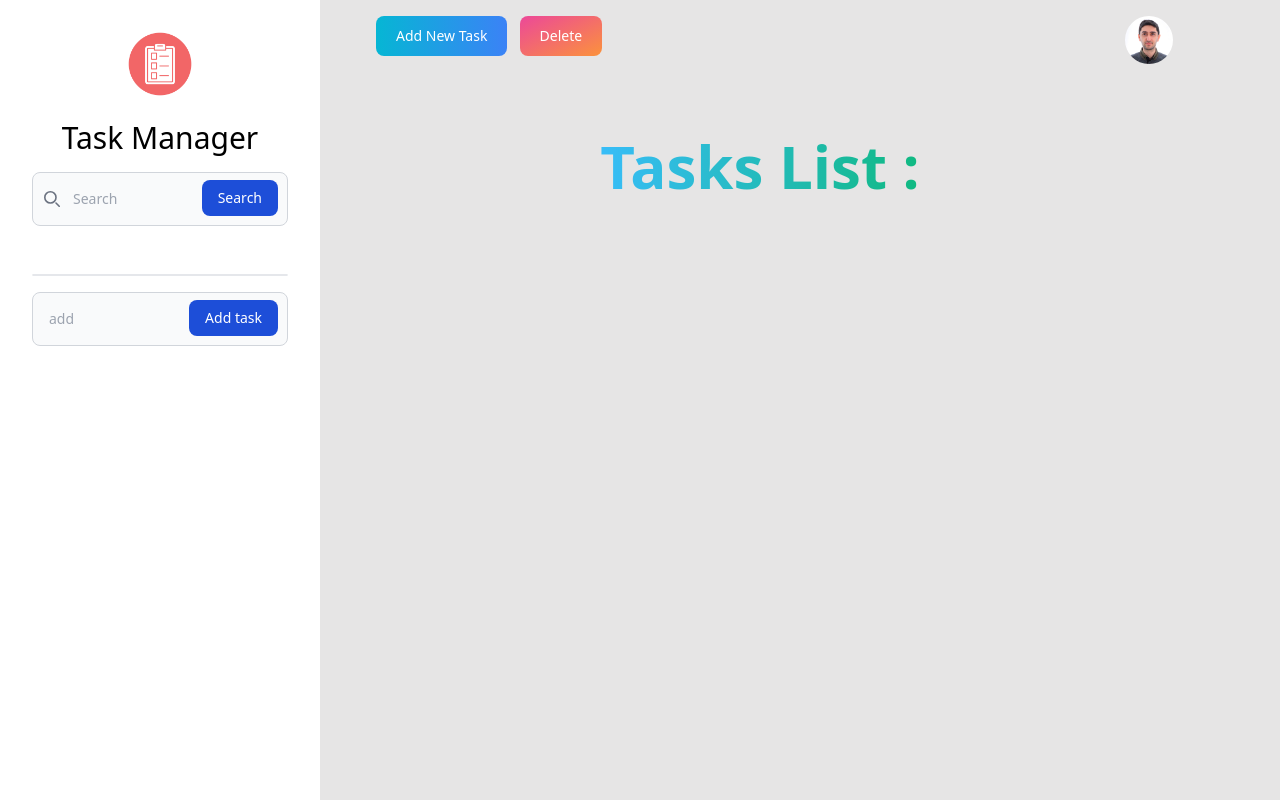
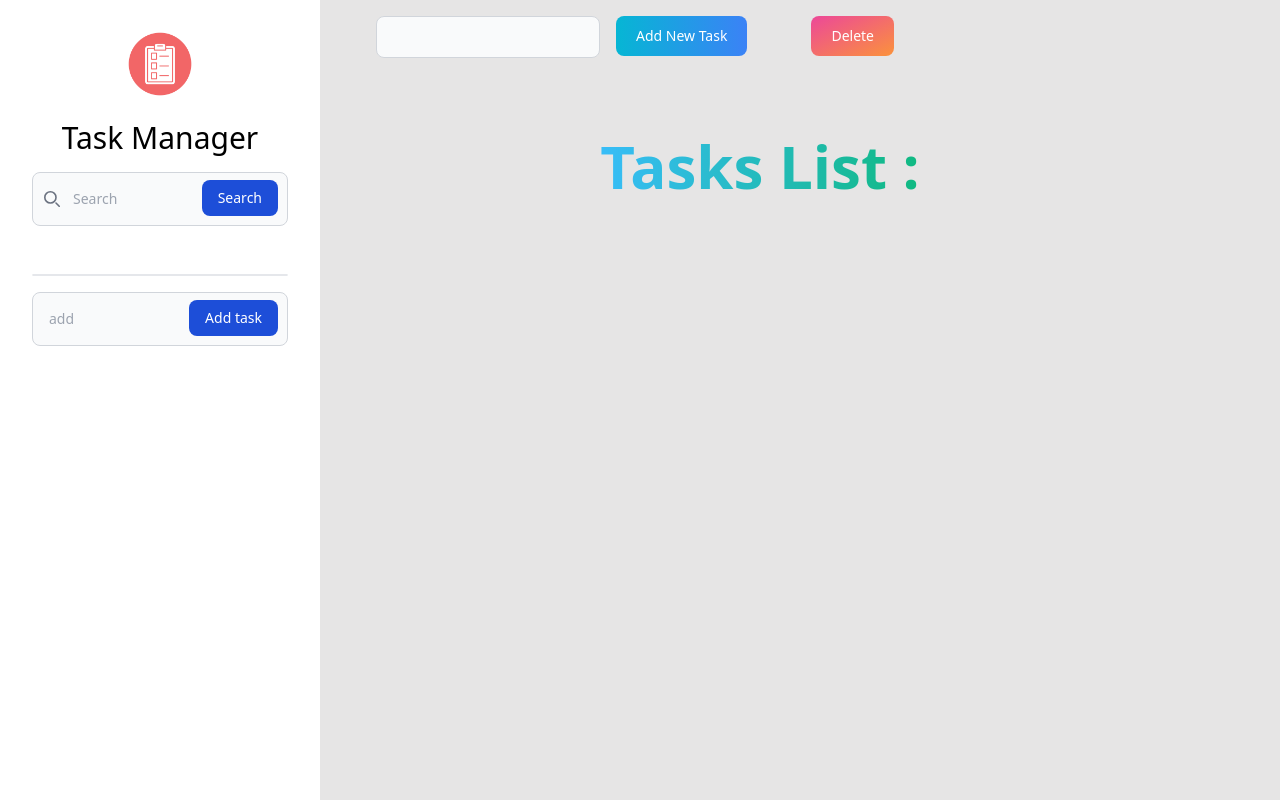
Before and after one commit to amindev92/advance_crud_with_php, a PHP site: page /Final_Projects/views/main.php in a window 1280 px wide. Run offline with PHP 8.4, Linux system fonts and the light colour scheme; the template is opened without the code that fills it, so the values that code supplies are empty; some libraries are stand-ins or nearby versions.

Commit message:
fix add task operate

```diff
--- a/views/main.php
+++ b/views/main.php
@@ -105,16 +105,32 @@
     </nav>
 
     <section class="taskManager relative left-1/4 h-screen pt-6 ">
-        <div class="topMenu flex justify-between pl-14 pt-4 fixed top-0 w-4/6">
-            <div class="topMenu__buttons">
-                <button type="button" class="text-white bg-gradient-to-r from-cyan-500 to-blue-500 hover:bg-gradient-to-bl focus:ring-4 focus:outline-none focus:ring-cyan-300 dark:focus:ring-cyan-800 font-medium rounded-lg text-sm px-5 py-2.5 text-center mr-2 mb-2">Add
+    <div class="topMenu flex justify-between pl-14 pt-4 fixed top-0 w-4/6">
+            <div class="topMenu__buttons flex justify-between">
+
+                <div class="addTask mr-4">
+                    <input type="text" id="addTaskInput" aria-describedby="helper-text-explanation" class="bg-gray-50 border border-gray-300 text-gray-900 text-sm rounded-lg focus:ring-blue-500 focus:border-blue-500 block w-full p-2.5  dark:bg-gray-700 dark:border-gray-600 dark:placeholder-gray-400 dark:text-white dark:focus:ring-blue-500 dark:focus:border-blue-500">
+                </div>
+
+                <button type="button" id="addTaskBtn" class="text-white bg-gradient-to-r from-cyan-500 to-blue-500 hover:bg-gradient-to-bl focus:ring-4 focus:outline-none focus:ring-cyan-300 dark:focus:ring-cyan-800 font-medium rounded-lg text-sm px-5 py-2.5 text-center mr-16 mb-2">Add
                     New Task</button>
                 <button type="button" class="text-white bg-gradient-to-br from-pink-500 to-orange-400 hover:bg-gradient-to-bl focus:ring-4 focus:outline-none focus:ring-pink-200 dark:focus:ring-pink-800 font-medium rounded-lg text-sm px-5 py-2.5 text-center mr-2 mb-2">Delete</button>
 
             </div>
             <div class="topMenu__img w-12">
-                <img src="<?php echo BASE_URL; ?>assets/img/2.jpg" class="w-full h-full rounded-full">
+                <!-- <img src="<?php echo $user->image; ?>" id="topMenu__img-avatar" class="w-full h-full rounded-full "> -->
+                <div class="subMenu" id="subMenu">
+                    <div class="subMenu__container">
+                        <div class="user__info">
+                            <!-- <span><?php echo $user->name; ?></span> -->
+                        </div>
+                        <div class="handleUser">
+
+                        </div>
+                    </div>
+                </div>
             </div>
+
         </div>
 
         <div class="tasks flex flex-col items-center justify-center pt-4 w-full mt-24 mx-auto px-6">
@@ -169,6 +185,11 @@
 
             var addFolderInput = $("#addFolderInput");
             var addFolderBtn = $("#addFolderBtn");
+
+            var addTaskInput = $("#addTaskInput");
+            var addTaskBtn = $("#addTaskBtn");
+
+
             addFolderBtn.click(function() {
                 $.ajax({
                     url: 'process/ajaxHandler.php',
@@ -184,6 +205,29 @@
                 })
             });
 
+            function addTaskHandler(event) {
+                event.stopPropagation();
+                $.ajax({
+                    url: 'process/ajaxHandler.php',
+                    method: 'post',
+                    data: {
+                        action: 'addTask',
+                        taskName: addTaskInput.val(),
+                        folderId: <?php echo $_GET["folder_id"] ?? 0; ?>
+                    },
+                    success: function(response) {
+                        // alert(response);
+                        location.reload();
+                    }
+                })
+            }
+
+            addTaskBtn.click(event=>addTaskHandler(event));
+            addTaskInput.on('keypress', function(event){
+                if (event.which == 13) {
+                    addTaskHandler(event);
+                }
+            })
 
             $("#isDoneBtn").click(function(e){
                 e.stopPropagation();
```
Also changed, not shown: libs/tasks.php (+8 -1 lines), process/ajaxHandler.php (+13 -0 lines).
